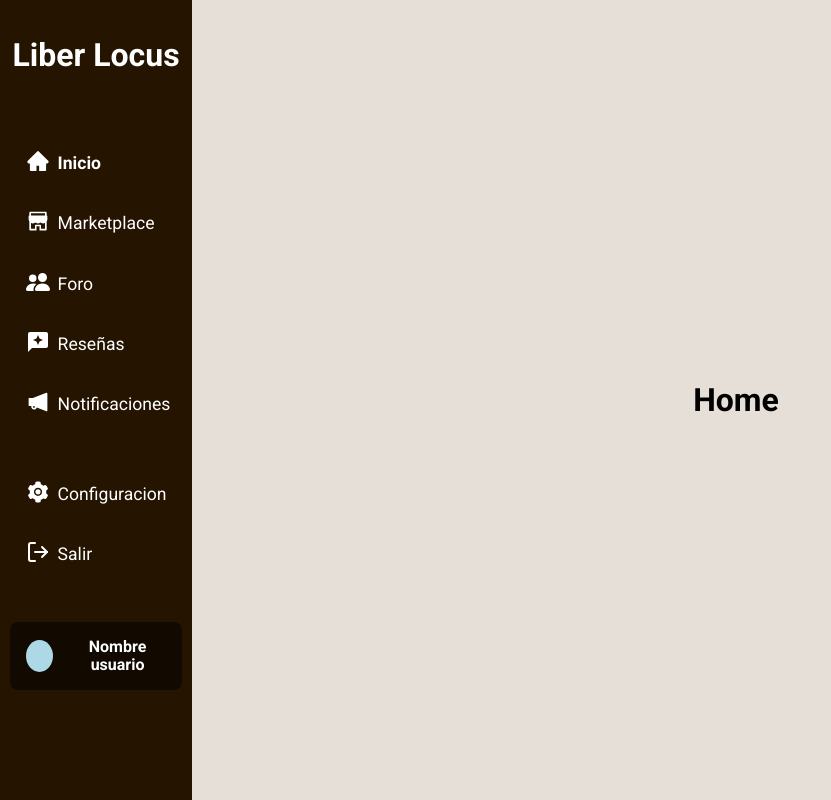
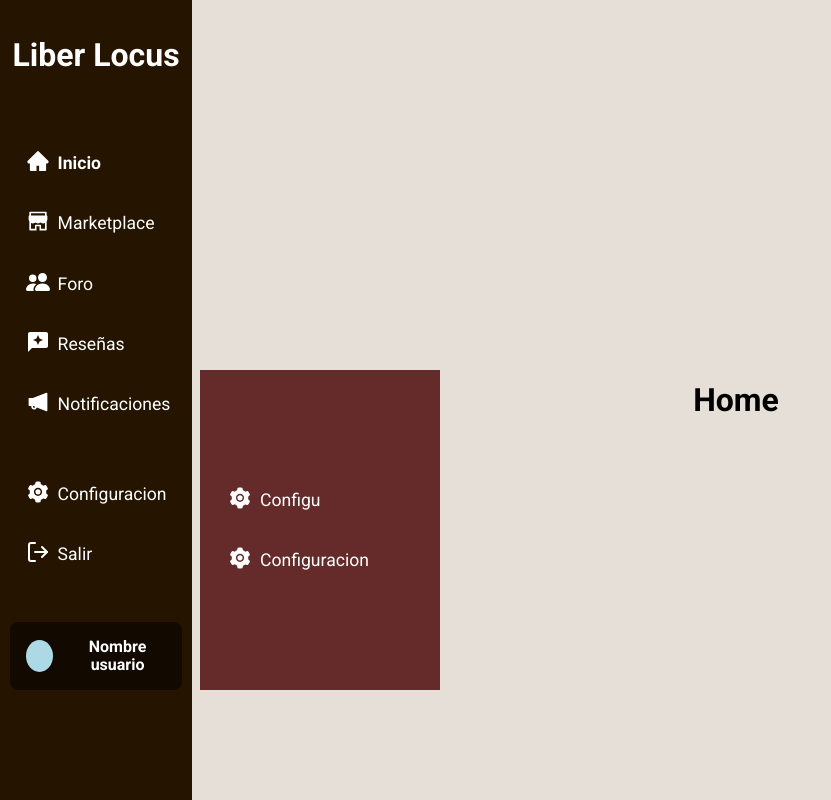
Before and after one commit to cHris0119/Liber-Locus, a React (Vite) app in the folder client_frontend/: page / in a window 1280 px wide. Shown: the whole page, without its empty margins (0-831 px from the left). Built offline with nearby package versions, Linux system fonts and the light colour scheme.

Commit message:
Iniciando modal de sidebar

```diff
--- a/client_frontend/src/components/AccountButton/AccountButton.css
+++ b/client_frontend/src/components/AccountButton/AccountButton.css
@@ -1,6 +1,7 @@
 
 
 .account-container{
+    position: relative;
     display: flex;
     justify-content: center;
     width: 100%;
@@ -29,6 +30,16 @@
 
 .account:hover{
     background-color: rgba(240, 240, 240, 0.8);
+}
+
+.modal{
+    position: absolute;
+    left: calc(100% + .5rem);
+    bottom: 0;
+    width: 15rem;
+    height: 20rem;
+    background-color: lightblue;
+
 }
 
 @media screen and (max-width: 1265px) {
--- a/client_frontend/src/components/AccountButton/AccountButton.jsx
+++ b/client_frontend/src/components/AccountButton/AccountButton.jsx
@@ -1,4 +1,7 @@
 import "./AccountButton.css";
+import NavBar from "../NavBar/NavBar";
+import { linksModal } from "../../services/linksArray";
+
 
 // eslint-disable-next-line react/prop-types
 const AccountButton = ({isOpen}) => {
@@ -13,6 +16,10 @@ const AccountButton = ({isOpen}) => {
         }
 
       </div>
+
+      <div className="modal">
+        <NavBar links={linksModal} isOpen={true} styles='navbar-modal' />
+      </div>
     </div>
   );
 };
--- a/client_frontend/src/components/NavBar/NavBar.css
+++ b/client_frontend/src/components/NavBar/NavBar.css
@@ -1,13 +1,4 @@
-.navbars-container{
-
-  width: 100%;
-  height: 100%;
-  display: flex;
-  flex-direction: column;
-  justify-content: space-evenly;
-}
 .navbar {
-
   padding: 0;
   gap: 1rem;
   display: flex;
@@ -21,7 +12,6 @@ ul > li {
   display: flex;
   width: 90%;
   justify-content: center;
-
 }
 
 li > a {
@@ -30,7 +20,6 @@ li > a {
   padding: 0.5rem 1rem;
   text-decoration: none;
   color: inherit;
-
 }
 
 .link {
@@ -40,7 +29,6 @@ li > a {
   font-size: 1.1rem;
   transition: all 0.1s;
   color: #fff;
-
 }
 
 .link:hover {
@@ -56,6 +44,13 @@ svg {
   font-weight: bold;
 }
 
+.navbar-modal{
+
+  height: 100%;
+  background-color: rgb(101, 43, 43);
+
+}
+
 @media screen and (max-width: 1265px) {
   .link {
     justify-content: center;
@@ -63,15 +58,6 @@ svg {
 }
 
 @media screen and (max-width: 767px) {
-  .navbars-container{
-   margin-top: 5px;
-    width: 100%;
-    height: 100%;
-    display: flex;
-    flex-direction: row;
-    justify-content: start;
-
-  }
   .navbar {
     width: 80%;
     height: 100%;
@@ -88,14 +74,13 @@ svg {
     display: flex;
     width: 15%;
     justify-content: center;
-
   }
 
-  .none{
+  .none {
     display: none;
   }
 
-  svg{
+  svg {
     font-size: 1.8rem;
   }
 }
--- a/client_frontend/src/components/NavBar/NavBar.jsx
+++ b/client_frontend/src/components/NavBar/NavBar.jsx
@@ -1,43 +1,23 @@
-import { linksNav, linksConfig } from "../../services/linksArray";
+import "./NavBar.css";
 import { NavLink } from "react-router-dom";
-import "./NavBar.css";
-import AccountButton from "../AccountButton/AccountButton";
 
 // eslint-disable-next-line react/prop-types
-const NavBar = ({isOpen}) => {
+const NavBar = ({links, isOpen, styles}) => {
   return (
-    <div className="navbars-container">
-      <ul className="navbar">
-        {linksNav.map((link) => (
+    <ul className={`navbar ${styles? styles : ''}`}>
+      {/* eslint-disable-next-line react/prop-types */}
+      {links.map((link) => (
         <li key={link.label}>
-            <NavLink className={({isActive})=>`link${isActive?` active`:``}`} to={link.to}>
+          <NavLink
+            className={({ isActive }) => `link${isActive ? ` active` : ``}`}
+            to={link.to}
+          >
             <div className="linkIcon">{link.icon}</div>
-                {isOpen
-                ? <span>{link.label}</span>
-                : undefined
-                }
-
+            {isOpen ? <span>{link.label}</span> : undefined}
           </NavLink>
         </li>
       ))}
     </ul>
-
-      <ul className="navbar none">
-        {linksConfig.map((link) => (
-          <li key={link.label}>
-            <NavLink className="link" to={link.to}>
-              <div className="linkIcon">{link.icon}</div>
-                {isOpen
-                ? <span>{link.label}</span>
-                : undefined
-                }
-            </NavLink>
-          </li>
-        ))}
-      </ul>
-
-      <AccountButton isOpen={isOpen} />
-    </div>
   );
 };
 
--- /dev/null
+++ b/client_frontend/src/components/NavBarContainer/NavBarContainer.css
@@ -0,0 +1,18 @@
+.navbars-container {
+  width: 100%;
+  height: 100%;
+  display: flex;
+  flex-direction: column;
+  justify-content: space-evenly;
+}
+
+@media screen and (max-width: 767px) {
+  .navbars-container {
+    margin-top: 5px;
+    width: 100%;
+    height: 100%;
+    display: flex;
+    flex-direction: row;
+    justify-content: start;
+  }
+}
--- /dev/null
+++ b/client_frontend/src/components/NavBarContainer/NavBarContainer.jsx
@@ -0,0 +1,20 @@
+import { linksNav, linksConfig } from "../../services/linksArray";
+import "./NavBarContainer.css";
+import AccountButton from "../AccountButton/AccountButton";
+import NavBar from "../NavBar/NavBar";
+
+// eslint-disable-next-line react/prop-types
+const NavBarContainer = ({isOpen}) => {
+  return (
+    <div className="navbars-container">
+
+      <NavBar links={linksNav} isOpen={isOpen} />
+
+      <NavBar styles='none' links={linksConfig} isOpen={isOpen} />
+
+      <AccountButton isOpen={isOpen} />
+    </div>
+  );
+};
+
+export default NavBarContainer;
--- a/client_frontend/src/components/SideBar/SideBar.jsx
+++ b/client_frontend/src/components/SideBar/SideBar.jsx
@@ -1,7 +1,7 @@
 
 import "./SideBar.css";
-import NavBar from "../NavBar/NavBar";
 import useSize from "../../hooks/useSize";
+import NavBarContainer from "../NavBarContainer/NavBarContainer";
 
 const Sidebar = () => {
   const isOpen = useSize();
@@ -13,7 +13,7 @@ const Sidebar = () => {
     <aside className='sidebar-container'>
       {isOpen ? <h1 className="title">Liber Locus</h1> : <h1 className="title">LL</h1> }
 
-      <NavBar isOpen={isOpen} />
+      <NavBarContainer isOpen={isOpen} />
 
 
 
--- a/client_frontend/src/services/linksArray.jsx
+++ b/client_frontend/src/services/linksArray.jsx
@@ -46,3 +46,16 @@ export const linksConfig = [
     icon: <FiLogOut />,
   },
 ];
+
+export const linksModal = [
+  {
+    label: "Configu",
+    to: "/configuracion",
+    icon: <AiFillSetting />,
+  },
+  {
+    label: "Configuracion",
+    to: "/configuracion",
+    icon: <AiFillSetting />,
+  },
+];
```
Lines whose indentation alone changed are shown as unchanged.
